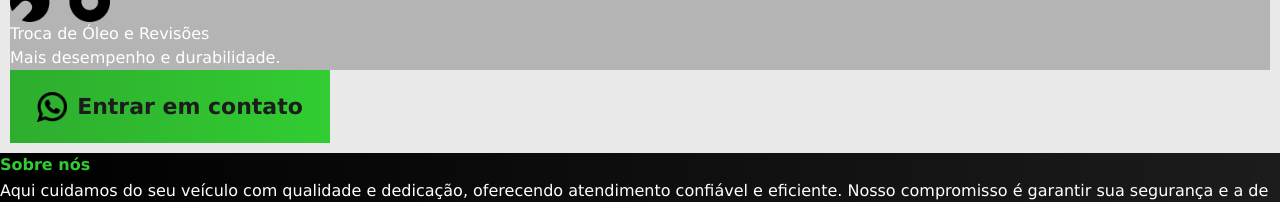
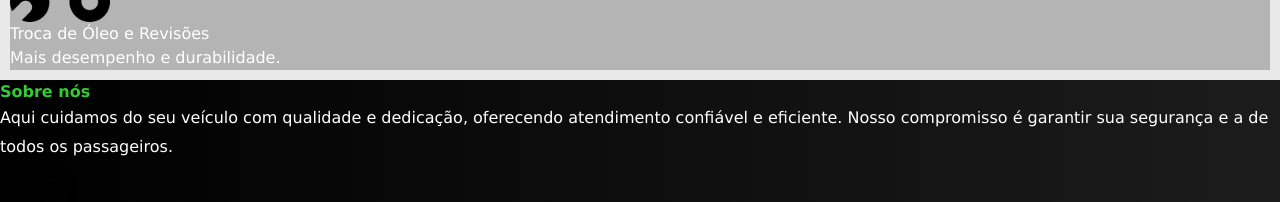
Before and after one commit to MaxForosteski/SadraqueFront, a Next.js app: page / in a window 1280 px wide. Shown: the part 1555-1757 px from the top of the page. Built offline with nearby package versions, Linux system fonts and the light colour scheme.

Commit message:
hotfix links nos botões de whatsapp e retirada do botao da area de serviços

```diff
--- a/src/app/components/aboutus.tsx
+++ b/src/app/components/aboutus.tsx
@@ -72,7 +72,7 @@ export default function Aboutus() {
 
 
             <div className="mt-10 flex justify-center">
-                <a className="button-contato-intro flex justify-center" href="#"><Image src={"/images/whatsapp.png"} alt="Whatsapp" width={30} height={30} style={{ marginRight: "10px" }} />Entrar em contato</a>
+                <a className="button-contato-intro flex justify-center" href="https://wa.me/5549999012693"><Image src={"/images/whatsapp.png"} alt="Whatsapp" width={30} height={30} style={{ marginRight: "10px" }} />Entrar em contato</a>
             </div>
         </div >
     )
--- a/src/app/components/aboutusMobile.tsx
+++ b/src/app/components/aboutusMobile.tsx
@@ -68,7 +68,7 @@ export default function AboutusMobile() {
 
 
             <div className="mt-10 flex justify-center">
-                <a className="button-contato-intro flex justify-center" href="#"><Image src={"/images/whatsapp.png"} alt="Whatsapp" width={30} height={30} style={{ marginRight: "10px" }} />Entrar em contato</a>
+                <a className="button-contato-intro flex justify-center" href="https://wa.me/5549999012693"><Image src={"/images/whatsapp.png"} alt="Whatsapp" width={30} height={30} style={{ marginRight: "10px" }} />Entrar em contato</a>
             </div>
         </div >
     )
--- a/src/app/components/intro.tsx
+++ b/src/app/components/intro.tsx
@@ -45,7 +45,7 @@ export default function Intro({ isMobile }: { isMobile: boolean }) {
                     <p className="text-xl intro-desc mb-10">Manutenção, reparos e peças sob demanda com <span className="text-highlight">atendimento de confiança</span>. </p>
                     <p className="text-xl mb-10 intro-desc">Possuimos baterias <span className="text-highlight">Moura, Zetta, Pioneiro, entre outras</span>.</p>
                     <div className="whatsapp-button">
-                        <a className="button-contato-intro" href="#"><Image src={"/images/whatsapp.png"} alt="Whatsapp" width={30} height={30} style={{ marginRight: "10px" }} />Entrar em contato</a>
+                        <a className="button-contato-intro" href="https://wa.me/5549999012693"><Image src={"/images/whatsapp.png"} alt="Whatsapp" width={30} height={30} style={{ marginRight: "10px" }} />Entrar em contato</a>
                     </div>
                 </div>
                 <div className="carro-intro">
--- a/src/app/components/logos.tsx
+++ b/src/app/components/logos.tsx
@@ -573,7 +573,7 @@ export default function Logos({ ReactiveFlags }: { ReactiveFlags: { isMobile: bo
 
                 </div>
                 <div className="mt-10 flex justify-center">
-                    <a className="button-contato-intro flex justify-center" href="#"><Image src={"/images/whatsapp.png"} alt="Whatsapp" width={30} height={30} style={{ marginRight: "10px" }} />Entrar em contato</a>
+                    <a className="button-contato-intro flex justify-center" href="https://wa.me/5549999012693"><Image src={"/images/whatsapp.png"} alt="Whatsapp" width={30} height={30} style={{ marginRight: "10px" }} />Entrar em contato</a>
                 </div>
             </div>
         </>
--- a/src/app/components/navbar.tsx
+++ b/src/app/components/navbar.tsx
@@ -17,7 +17,6 @@ export default function Navbar({ isMobile }: { isMobile: boolean }) {
                 {isMobile ? <></> :
                     <>
                         <li><a href="#home">Home</a></li>
-                        <li><a href="#">Loja</a></li>
                         <li><a href="#servicos">Serviços</a></li>
                         <li><a href="#sobrenos">Sobre nós</a></li>
                     </>
--- a/src/app/components/services.tsx
+++ b/src/app/components/services.tsx
@@ -95,11 +95,6 @@ export default function Services() {
 
                     </div>
                 </div>
-
-                <div className="mt-10 flex justify-center">
-                    <a className="button-contato-intro flex justify-center" href="#"><Image src={"/images/whatsapp.png"} alt="Whatsapp" width={30} height={30} style={{ marginRight: "10px" }} />Entrar em contato</a>
-                </div>
-
             </div>
         </div>
     )
--- a/src/app/components/servicesMobile.tsx
+++ b/src/app/components/servicesMobile.tsx
@@ -60,7 +60,7 @@ export default function ServicesMobile() {
                 </div>
             </div>
             <div className="mt-10 flex justify-center">
-                <a className="button-contato-intro flex justify-center" href="#"><Image src={"/images/whatsapp.png"} alt="Whatsapp" width={30} height={30} style={{ marginRight: "10px" }} />Entrar em contato</a>
+                <a className="button-contato-intro flex justify-center" href="https://wa.me/5549999012693"><Image src={"/images/whatsapp.png"} alt="Whatsapp" width={30} height={30} style={{ marginRight: "10px" }} />Entrar em contato</a>
             </div>
         </div>
     )
```
